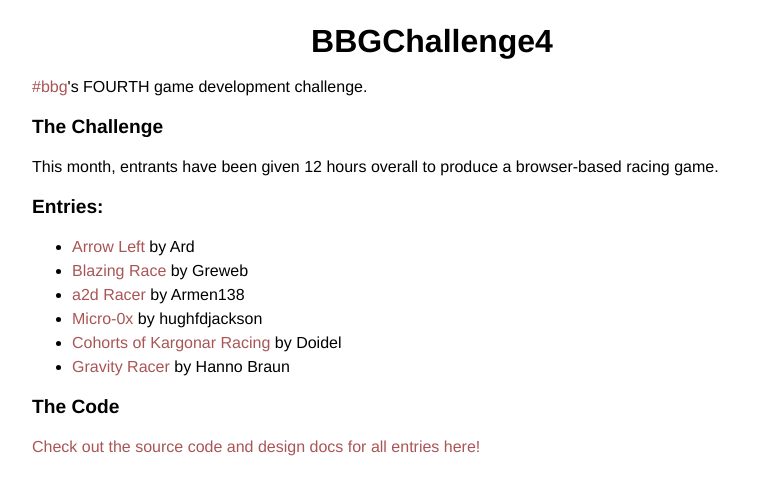
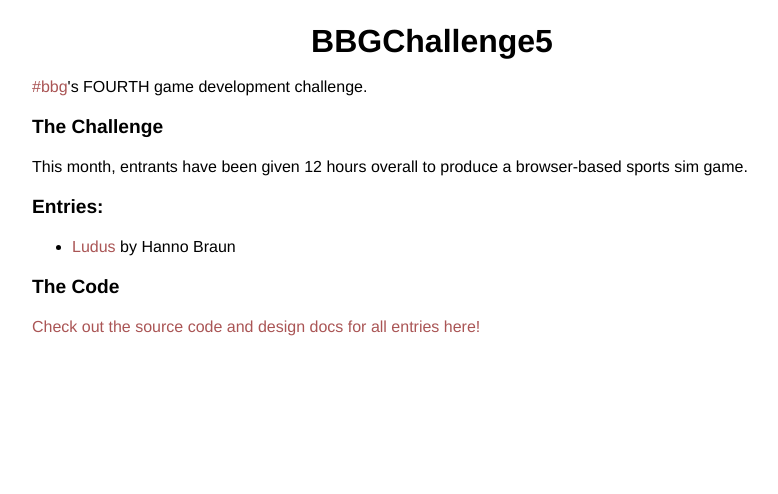
Before and after one commit to hashbbg/bbgchallenge5, a plain HTML site: page index.html in a window 1280 px wide. Shown: the whole page, without its empty margins (208-986 px from the left). Drawn offline with Linux system fonts and the light colour scheme.

Commit message:
changed index.html

```diff
--- a/index.html
+++ b/index.html
@@ -1,32 +1,27 @@
 <!doctype html>
 <html>
 <head>
-    <title>#bbg's BBGChallenge4</title>
+    <title>#bbg's BBGChallenge5</title>
     <link rel="stylesheet" type="text/css" href="screen.css"/>
 </head>
 <body>
-    <h1>BBGChallenge4</h1>
+    <h1>BBGChallenge5</h1>
     <aside>
     <a href="http://hashbbg.com">#bbg</a>'s FOURTH game development challenge.
     </aside>
 
     <h2> The Challenge </h2>
     <p>
-        This month, entrants have been given 12 hours overall to produce a browser-based racing game.
+        This month, entrants have been given 12 hours overall to produce a browser-based sports sim game.
 
     <h2>Entries:</h2>
 
     <ul>
-        <li><a href="ard.arrowleft/"> Arrow Left</a> by Ard</li>
-        <li><a href="greweb.blazing-race/"> Blazing Race </a> by Greweb</li>
-        <li><a href="a2d.racer/"> a2d Racer </a> by Armen138 </li>
-        <li><a href="hughfdjackson.micro-0x/"> Micro-0x </a> by hughfdjackson </li>
-        <li><a href="http://www.ck-game.com/racing/"> Cohorts of Kargonar Racing </a> by Doidel </li>
-        <li><a href="hannobraun.gravity-racer"> Gravity Racer </a> by Hanno Braun </li>
+        <li><a href="hannobraun.ludus/"> Ludus </a> by Hanno Braun</li>
     </ul>
 
     <h2> The Code </h2>
 
-    <a href="http://github.com/hughfdjackson/bbgchallenge4">Check out the source code and design docs for all entries here!</a>
+    <a href="http://github.com/hughfdjackson/bbgchallenge5">Check out the source code and design docs for all entries here!</a>
 </body>
 </html>
```
